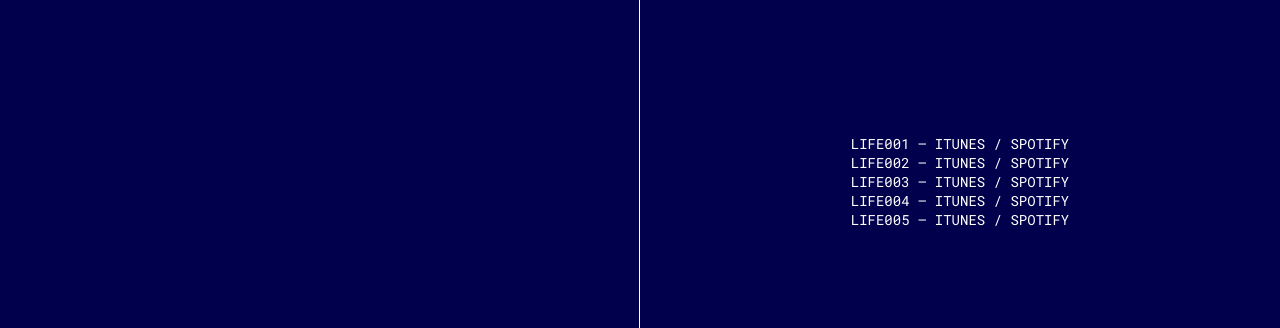
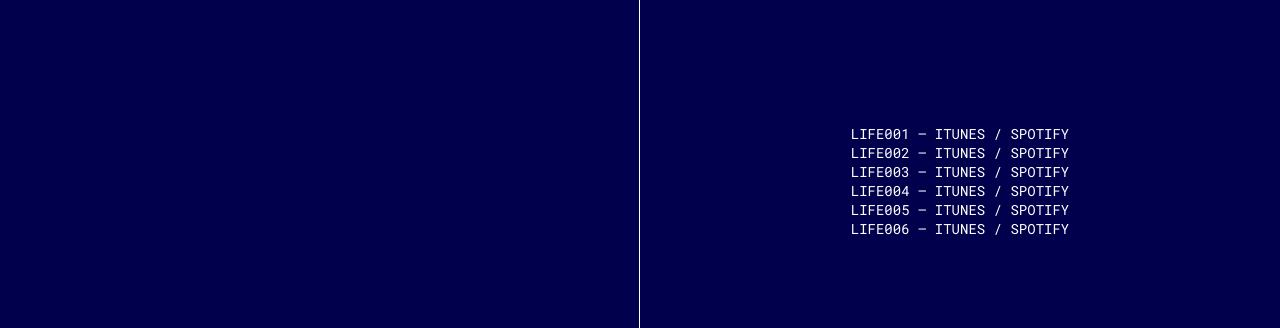
Before and after one commit to liferuin/liferuin.github.io, a plain HTML site: page l-r.html in a window 1280 px wide. Shown: the part 68-396 px from the top of the page. Drawn offline with Linux system fonts and the light colour scheme.

Commit message:
Update l-r.html

```diff
--- a/l-r.html
+++ b/l-r.html
@@ -49,6 +49,7 @@
                         <li>LIFE003 — <a href="https://music.apple.com/us/playlist/life003/pl.u-7DJpuxPjYmE">ITUNES</a> / <a href="https://open.spotify.com/playlist/2p2gkeSZ5jkhyFGEIu6Hft?si=yhbySA9-QIqQGI5vRUuopg">SPOTIFY</a></li>
                         <li>LIFE004 — <a href="https://music.apple.com/us/playlist/life004/pl.u-JR0muEBk8v3">ITUNES</a> / <a href="https://open.spotify.com/playlist/5z24Ecj8Dg8AeW0Cylrqri?si=TBZ6uozPTL-JiriZZEZWng">SPOTIFY</a></li>
                         <li>LIFE005 — <a href="https://music.apple.com/us/playlist/life005/pl.u-ayBvhym5rg2">ITUNES</a> / <a href="https://open.spotify.com/playlist/0OYu1zAWkj8MFhgCdgNdl3?si=LGyijSl0TD2g8gRP9kZc1A">SPOTIFY</a></li>
+                        <li>LIFE006 — <a href="https://music.apple.com/us/playlist/life006/pl.u-145yC27g1Gv">ITUNES</a> / <a href="https://open.spotify.com/playlist/6FkOG4NDdTIBmoEfVfszP8?si=sx0JgpCtSHSZqfoWOy7jEA">SPOTIFY</a></li>
                     </ul>
                 </div>
                 <div class="row-50 no-border"><a href="https://liferuin.bandcamp.com/track/ruin001">RUIN001</a></div>
```
